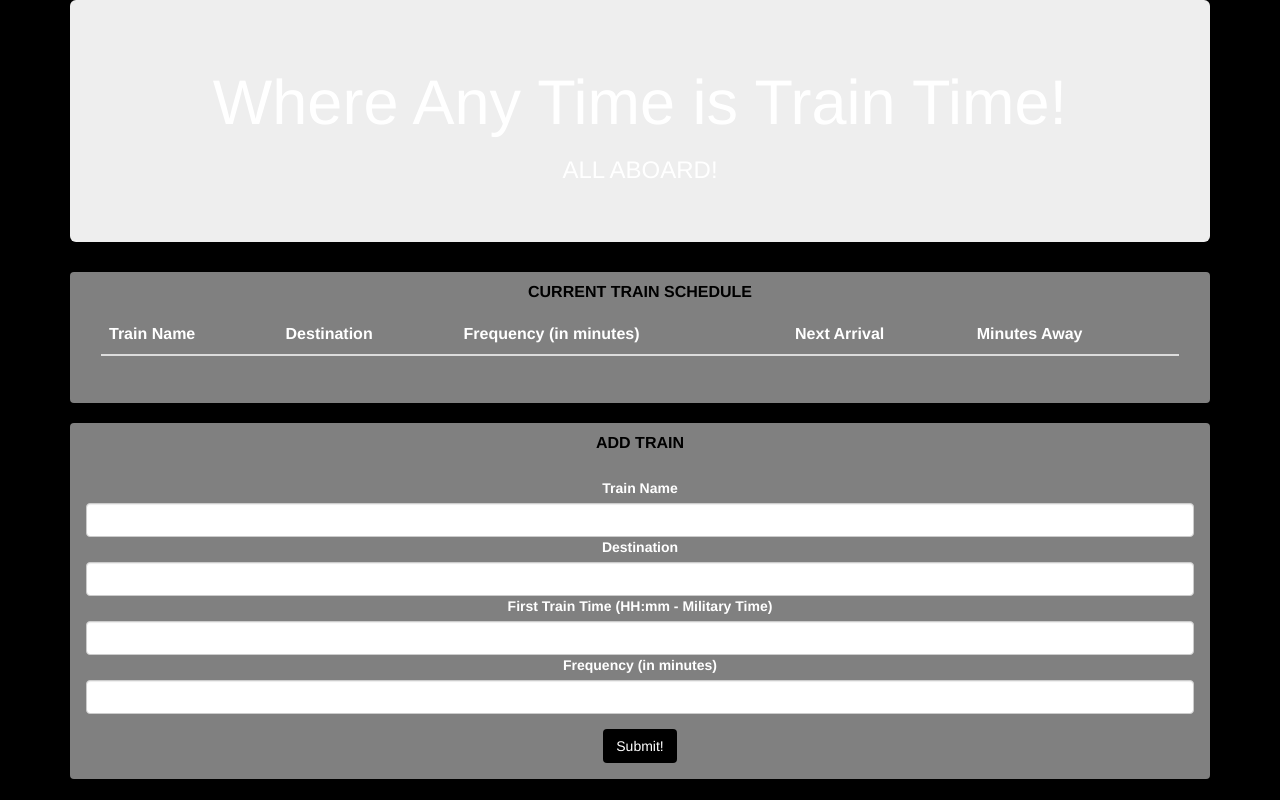
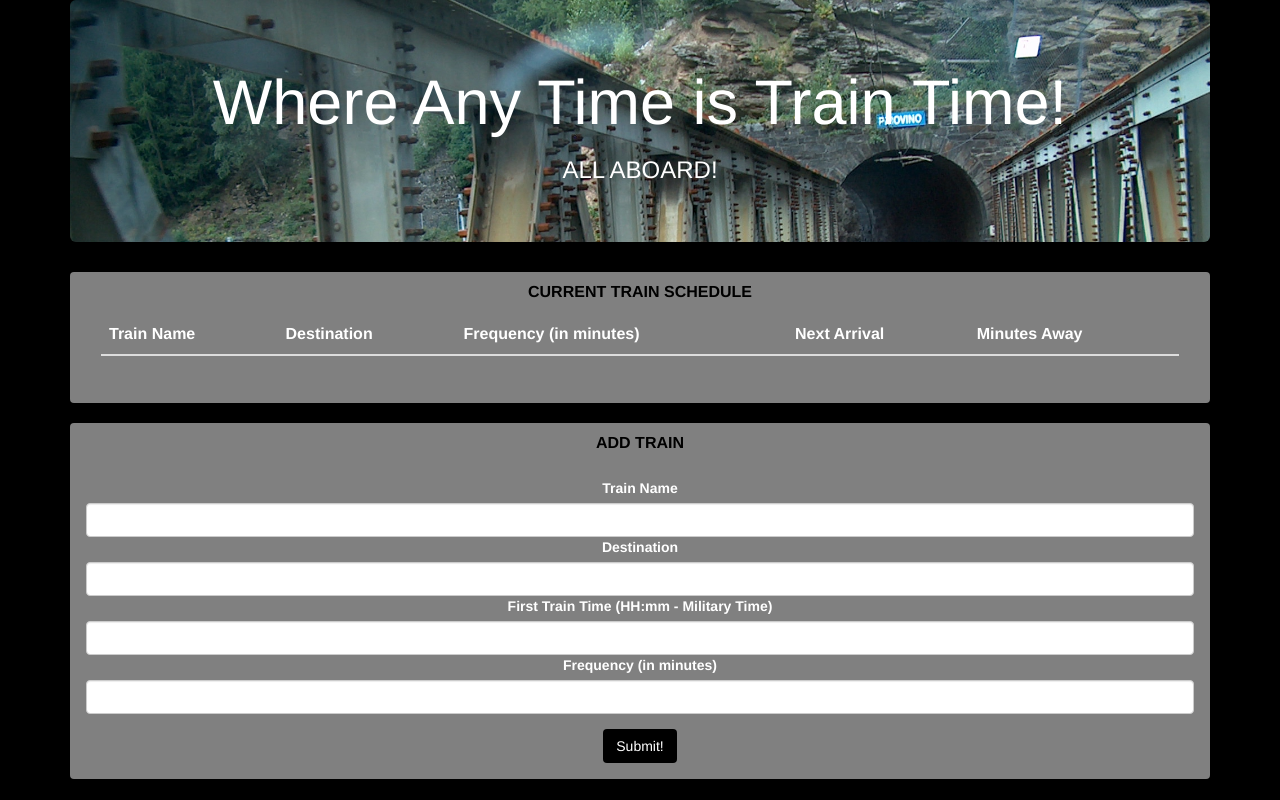
Before and after one commit to tarheeljessicajones/tarheeljessicajones.github.io, a plain HTML site: page train.html in a window 1280 px wide. Drawn offline with nearby package versions, Linux system fonts and the light colour scheme; no server answers.

Commit message:
final changes to projects.html page

```diff
--- a/train.html
+++ b/train.html
@@ -27,7 +27,7 @@
 <body style="background-color: black; text-align: center;">
 	<div class="container">
 
-		<div class="jumbotron" style="background-image: url('images/railroad-track.jpg'); background-repeat: no-repeat;background-size: cover; background-position: center;background-attachment: fixed; color: white;">
+		<div class="jumbotron" style="background-image: url('assets/images/railroad-track.jpg'); background-repeat: no-repeat;background-size: cover; background-position: center;background-attachment: fixed; color: white;">
 			<h1 class="text-center">Where Any Time is Train Time!</h1>
 			<h3 class="text-center">ALL ABOARD!</h3>
 		</div>
```
Also changed, not shown: hangman.html (+2 -2 lines).
